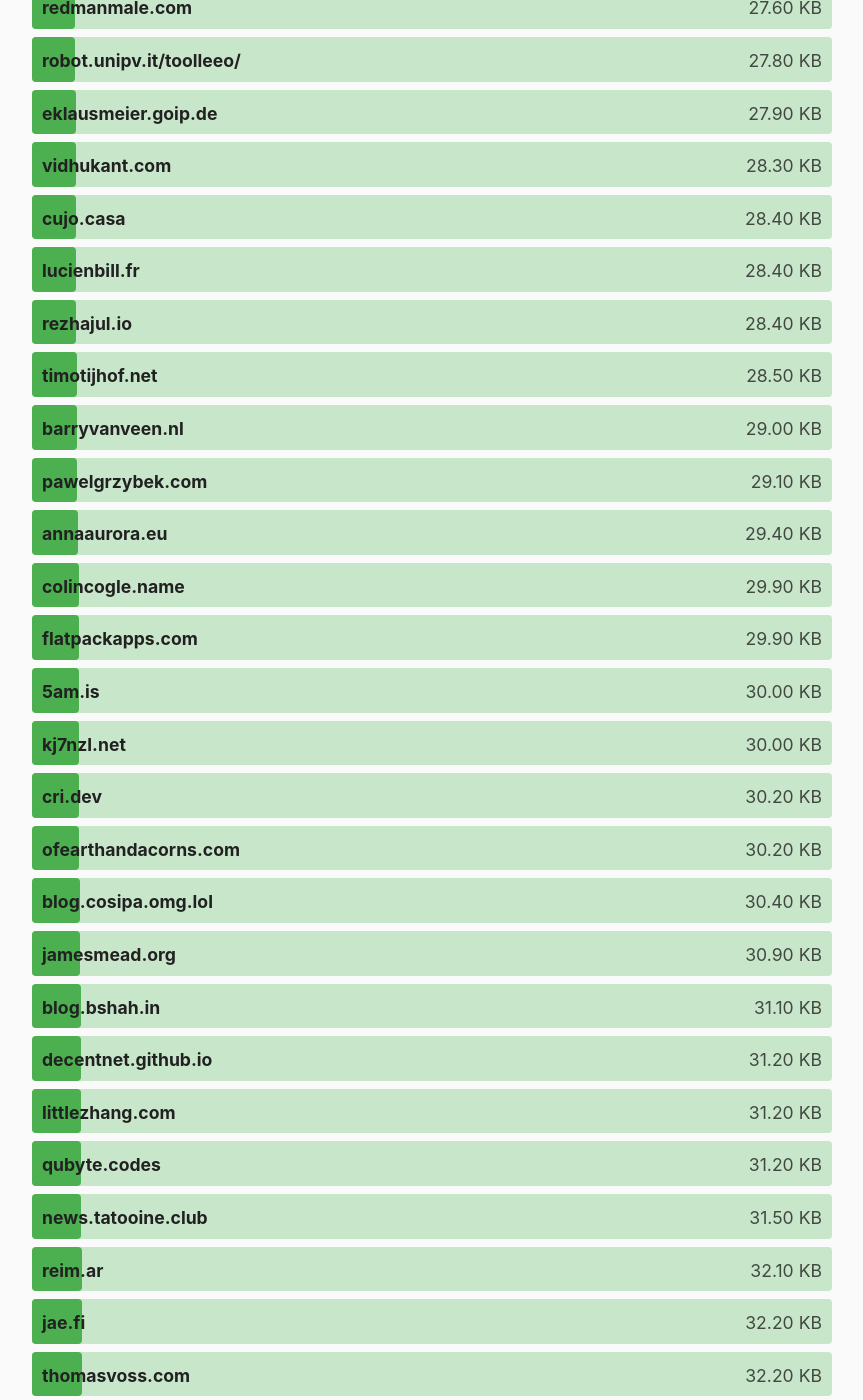
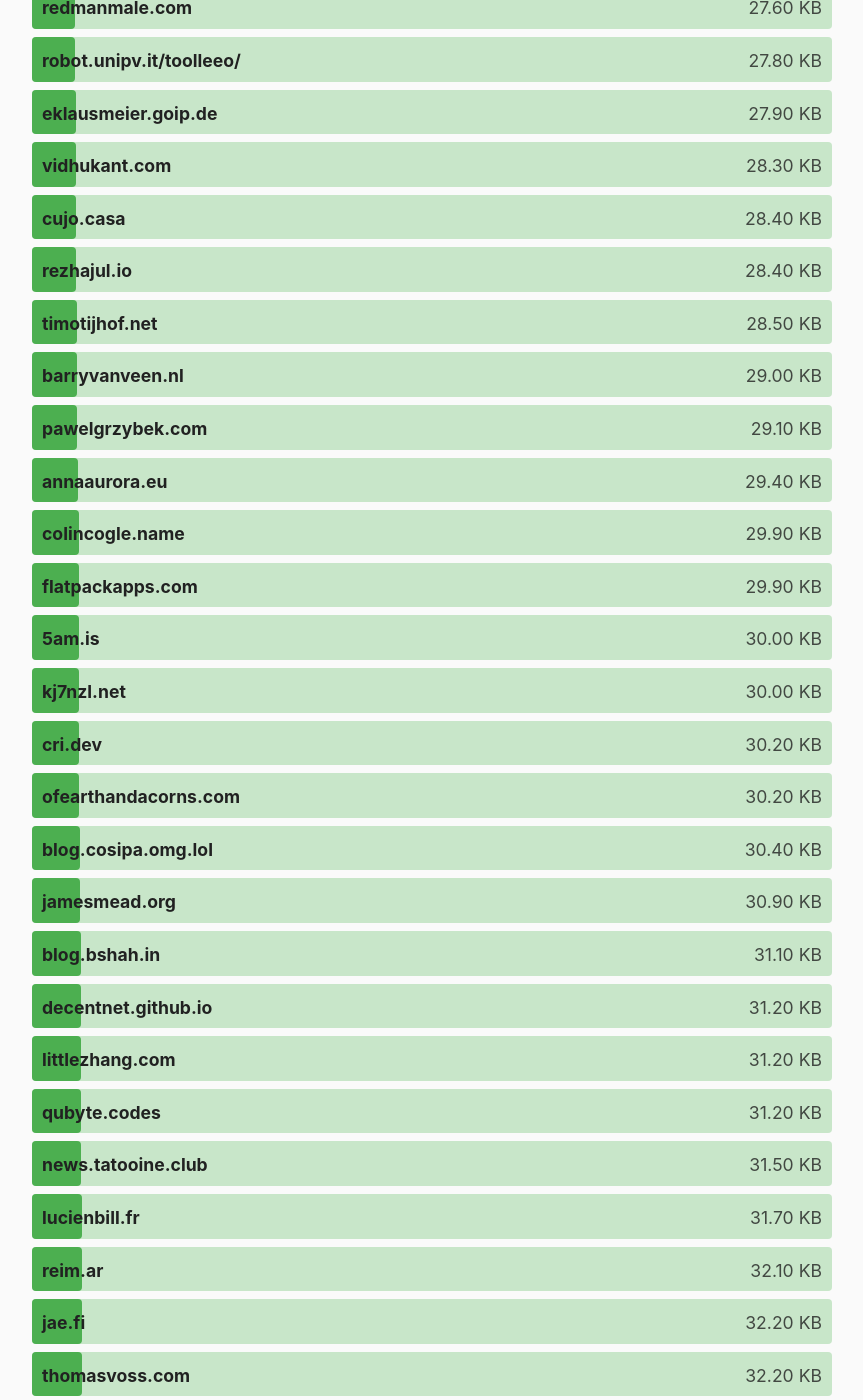
Before and after one commit to kevquirk/512kb.club, a Jekyll site: the page built from index.md, in a window 1280 px wide and 1400 px high, scrolled down 10632 px. Shown: the whole window, without its empty margins (208-1071 px from the left). Built offline with Jekyll 4.4.1, drawn with Linux system fonts in a browser that asks for light colours.

Commit message:
lucienbill.fr: new size

```diff
--- a/_data/sites.yml
+++ b/_data/sites.yml
@@ -1804,7 +1804,7 @@
 
 - domain: lucienbill.fr
   url: https://www.lucienbill.fr
-  size: 28.4
+  size: 31.7
   last_checked: 2023-11-05
 
 - domain: lukealexdavis.co.uk
```
